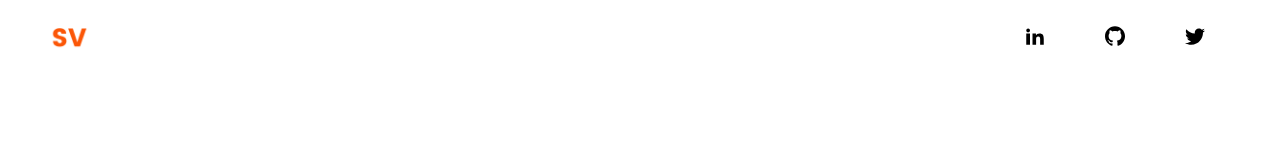
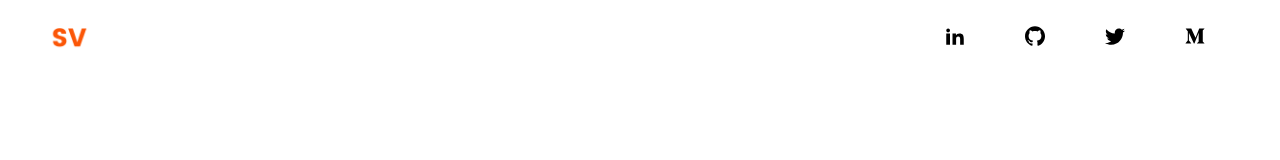
Before and after one commit to elisvcodes/portfolio, a Next.js app: page / in a window 1280 px wide. Shown: the top 160 px of the page. Built offline with nearby package versions, Linux system fonts and the light colour scheme.

Commit message:
added a link to medium

```diff
--- a/components/Navbar/Navbar.js
+++ b/components/Navbar/Navbar.js
@@ -2,6 +2,7 @@ import React, { useState } from 'react'
 import styles from './navbar.module.css'
 import { ImLinkedin2, ImGithub, ImTwitter } from 'react-icons/im'
 import { GoGrabber, GoX } from 'react-icons/go'
+import { FaMediumM } from 'react-icons/fa'
 import Image from 'next/image'
 export default function Navbar() {
     const [toggle, setToggle] = useState(false);
@@ -20,6 +21,7 @@ export default function Navbar() {
                 <li className={`${styles.menu_icons} ${styles.icons}`} onClick={handleClick}> <a target='_blank' href='https://www.linkedin.com/in/elisvcodes/'><ImLinkedin2 /></a></li>
                 <li className={`${styles.menu_icons} ${styles.icons}`} onClick={handleClick}> <a target='_blank' href='https://github.com/elisvcodes'><ImGithub /></a></li>
                 <li className={`${styles.menu_icons} ${styles.icons}`} onClick={handleClick}> <a target='_blank' href='https://twitter.com/elisvcodes'><ImTwitter /></a></li>
+                <li className={`${styles.menu_icons} ${styles.icons}`} onClick={handleClick}> <a target='_blank' href='https://sultanoveli.medium.com/'><FaMediumM /></a></li>
             </ul>
         </div>
     )
```
